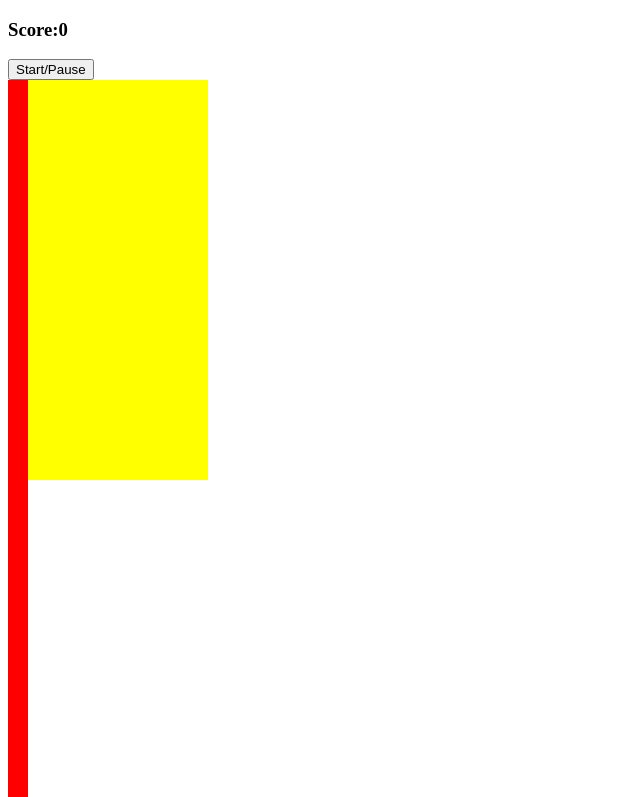
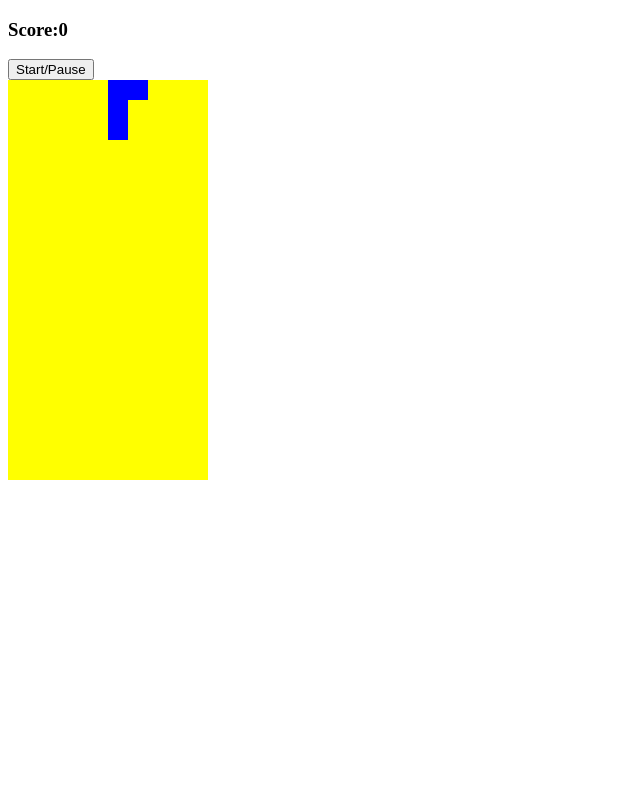
Before and after one commit to TanyaSelvog/basic-tetris, a plain HTML site: page index.html in a window 1280 px wide. Shown: the top 797 px of the page, without its empty margins (0-640 px from the left). Drawn offline with Linux system fonts and the light colour scheme.

Commit message:
created each shape (tetromino)

```diff
--- a/app.js
+++ b/app.js
@@ -1,6 +1,58 @@
 document.addEventListener('DOMContentLoaded', ()=>{
+    const grid = document.querySelector('.grid')
+    let squares =Array.from(document.querySelectorAll('.grid div'))
+    const ScoreDisplay = document.querySelector('#score')
+    const StartBtn = document.querySelector('#start-button')
+    const width = 10
 
+//Tetrominoes
+const lTetromino = [
+    [1, width+1, width*2+1, 2],
+    [width, width+1, width+2, width*2+2],
+    [1, width+1, width*2+1, width*2],
+    [width, width*2, width*2+1, width*2+2]
+  ]
 
+  const zTetromino = [
+    [0,width,width+1,width*2+1],
+    [width+1, width+2,width*2,width*2+1],
+    [0,width,width+1,width*2+1],
+    [width+1, width+2,width*2,width*2+1]
+  ]
 
+  const tTetromino = [
+    [1,width,width+1,width+2],
+    [1,width+1,width+2,width*2+1],
+    [width,width+1,width+2,width*2+1],
+    [1,width,width+1,width*2+1]
+  ]
+
+  const oTetromino = [
+    [0,1,width,width+1],
+    [0,1,width,width+1],
+    [0,1,width,width+1],
+    [0,1,width,width+1]
+  ]
+
+  const iTetromino = [
+    [1,width+1,width*2+1,width*3+1],
+    [width,width+1,width+2,width+3],
+    [1,width+1,width*2+1,width*3+1],
+    [width,width+1,width+2,width+3]
+  ]
+
+const theTetrominoes = [lTetromino, zTetromino, tTetromino, oTetromino, iTetromino]
+
+let currentPosition = 4
+let current = theTetrominoes[0][0]
+
+//draw the first rotation in the first tetromino
+function draw() {
+    current.forEach(index=> {
+        squares[currentPosition+index].classList.add('tetromino')
+    })
+}
+
+draw()
 
 })
--- a/index.html
+++ b/index.html
@@ -210,8 +210,6 @@
         <div></div>
         <div></div>
         <div></div>
-        <div></div>
-
     </div>
     </body>
 
--- a/style.css
+++ b/style.css
@@ -1,12 +1,19 @@
 .grid {
     width: 200px;
     height: 400px;
+    display: flex;
+    flex-wrap: wrap;
     background-color: yellow;
 
 }
 
 .grid div {
+
     height: 20px;
     width: 20px;
-    background-color: red;
+
 }
+
+.tetromino {
+    background-color: blue;
+}
```
